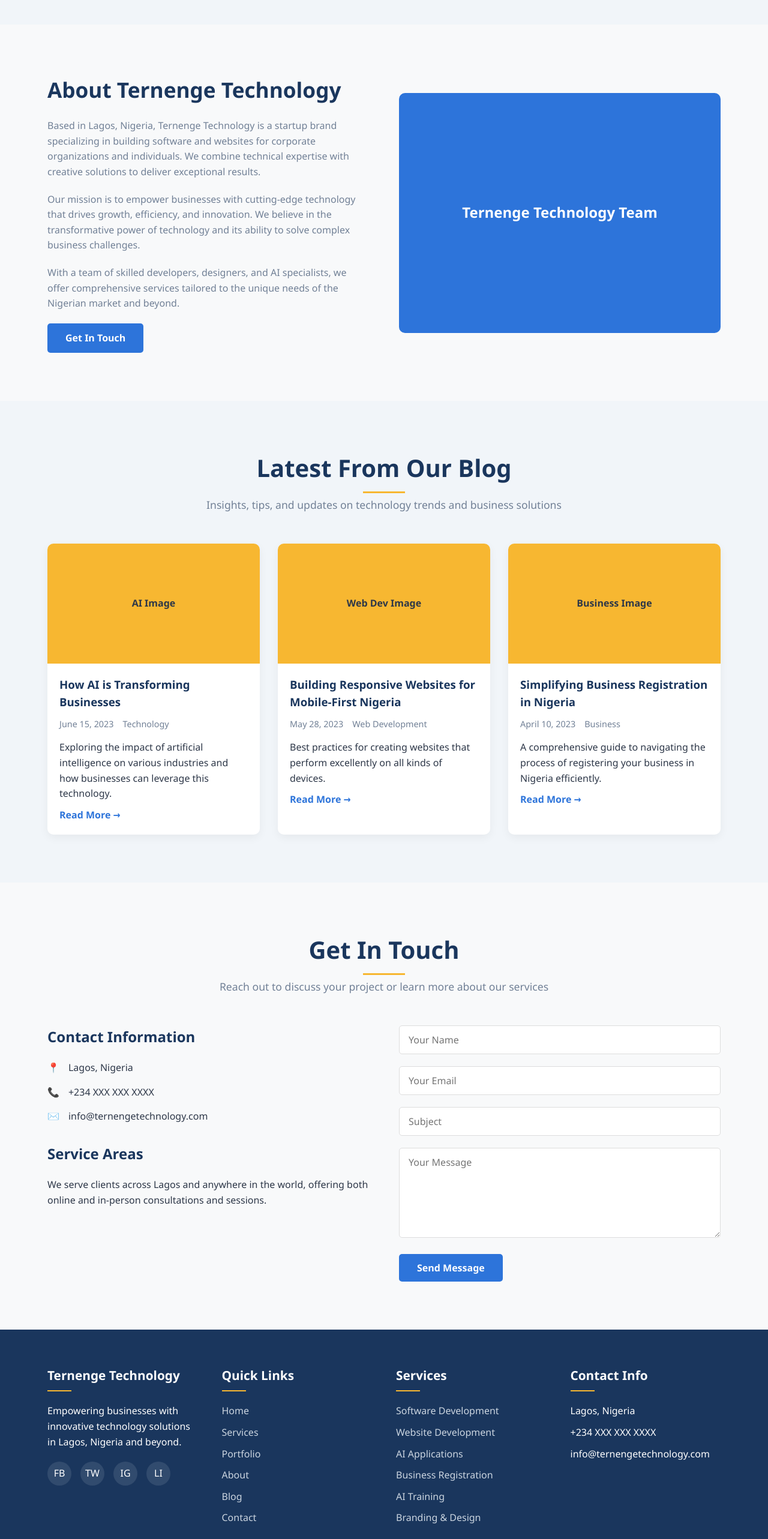
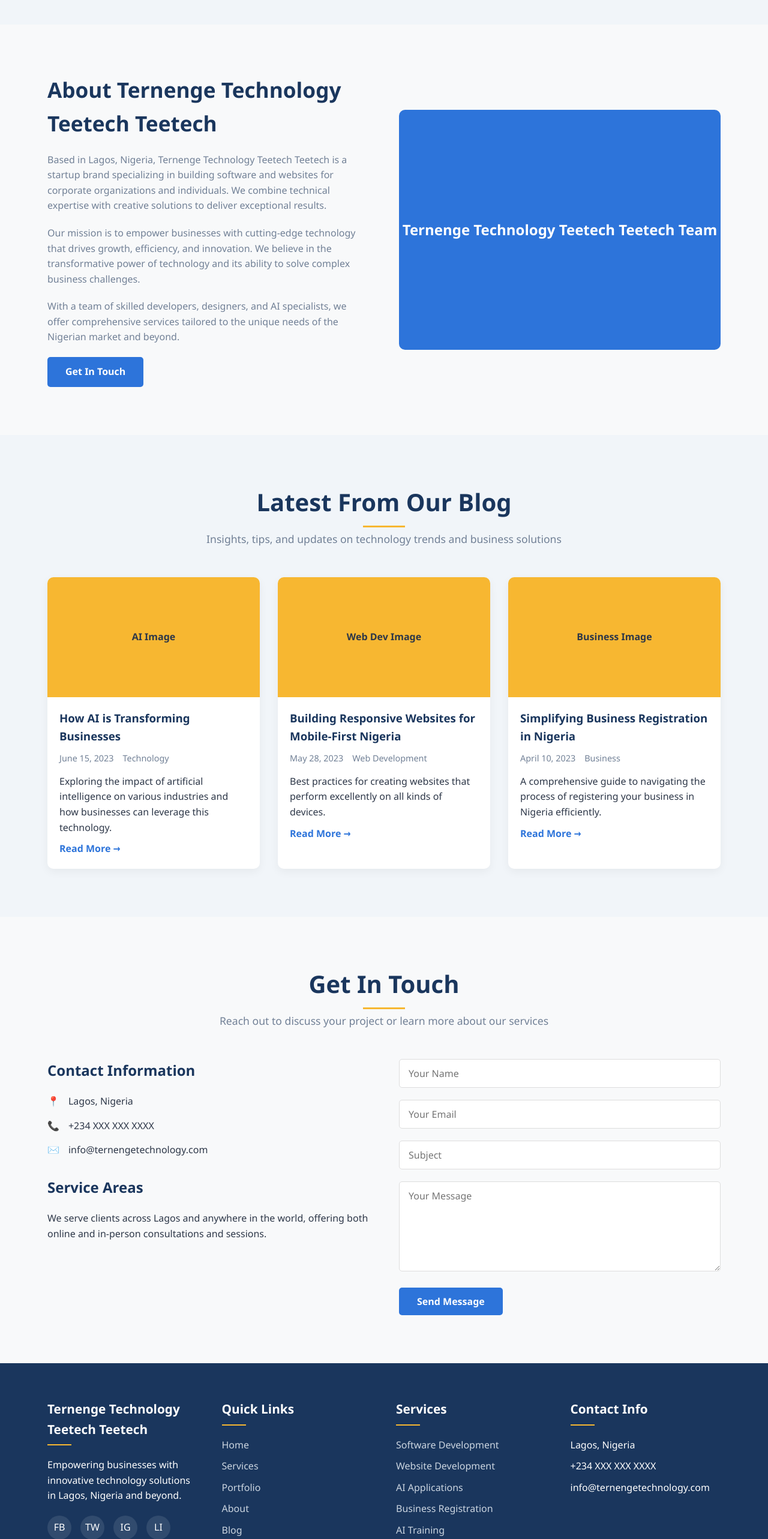
Before and after one commit to Menslanista/ternenge-technology, a plain HTML site: page index.html in a window 1280 px wide. Shown: the part 2440-5005 px from the top of the page at 60% size. Drawn offline with Linux system fonts and the light colour scheme.

Commit message:
Update company name to Ternenge Technology Teetech

```diff
--- a/index.html
+++ b/index.html
@@ -3,7 +3,7 @@
 <head>
     <meta charset="UTF-8">
     <meta name="viewport" content="width=device-width, initial-scale=1.0">
-    <title>Ternenge Technology - Software & AI Solutions</title>
+    <title>Ternenge Technology Teetech Teetech - Software & AI Solutions</title>
     <style>
         /* Reset and Base Styles */
         * {
@@ -797,14 +797,14 @@
         <div class="container">
             <div class="about-content">
                 <div class="about-text">
-                    <h2>About Ternenge Technology</h2>
-                    <p>Based in Lagos, Nigeria, Ternenge Technology is a startup brand specializing in building software and websites for corporate organizations and individuals. We combine technical expertise with creative solutions to deliver exceptional results.</p>
+                    <h2>About Ternenge Technology Teetech Teetech</h2>
+                    <p>Based in Lagos, Nigeria, Ternenge Technology Teetech Teetech is a startup brand specializing in building software and websites for corporate organizations and individuals. We combine technical expertise with creative solutions to deliver exceptional results.</p>
                     <p>Our mission is to empower businesses with cutting-edge technology that drives growth, efficiency, and innovation. We believe in the transformative power of technology and its ability to solve complex business challenges.</p>
                     <p>With a team of skilled developers, designers, and AI specialists, we offer comprehensive services tailored to the unique needs of the Nigerian market and beyond.</p>
                     <a href="#contact" class="btn">Get In Touch</a>
                 </div>
                 <div class="about-image">
-                    Ternenge Technology Team
+                    Ternenge Technology Teetech Teetech Team
                 </div>
             </div>
         </div>
@@ -923,7 +923,7 @@
         <div class="container">
             <div class="footer-content">
                 <div class="footer-column">
-                    <h3>Ternenge Technology</h3>
+                    <h3>Ternenge Technology Teetech Teetech</h3>
                     <p>Empowering businesses with innovative technology solutions in Lagos, Nigeria and beyond.</p>
                     <div class="social-links">
                         <a href="#">FB</a>
@@ -964,7 +964,7 @@
                 </div>
             </div>
             <div class="footer-bottom">
-                <p>&copy; 2023 Ternenge Technology. All Rights Reserved.</p>
+                <p>&copy; 2023 Ternenge Technology Teetech Teetech. All Rights Reserved.</p>
             </div>
         </div>
     </footer>
@@ -1005,7 +1005,7 @@
 
         // Simple chat responses (in a real implementation, this would connect to an API)
         const chatResponses = {
-            'hello': 'Hello! How can I assist you with Ternenge Technology services today?',
+            'hello': 'Hello! How can I assist you with Ternenge Technology Teetech Teetech services today?',
             'hi': 'Hi there! What can I help you with?',
             'services': 'We offer: Software Development, Website Development, AI-Powered Apps, Business Registration, AI Training Sessions, Vibe Coding Workshops, and Branding Services.',
             'price': 'Our pricing varies based on project requirements. Could you provide more details about what you need?',
```
